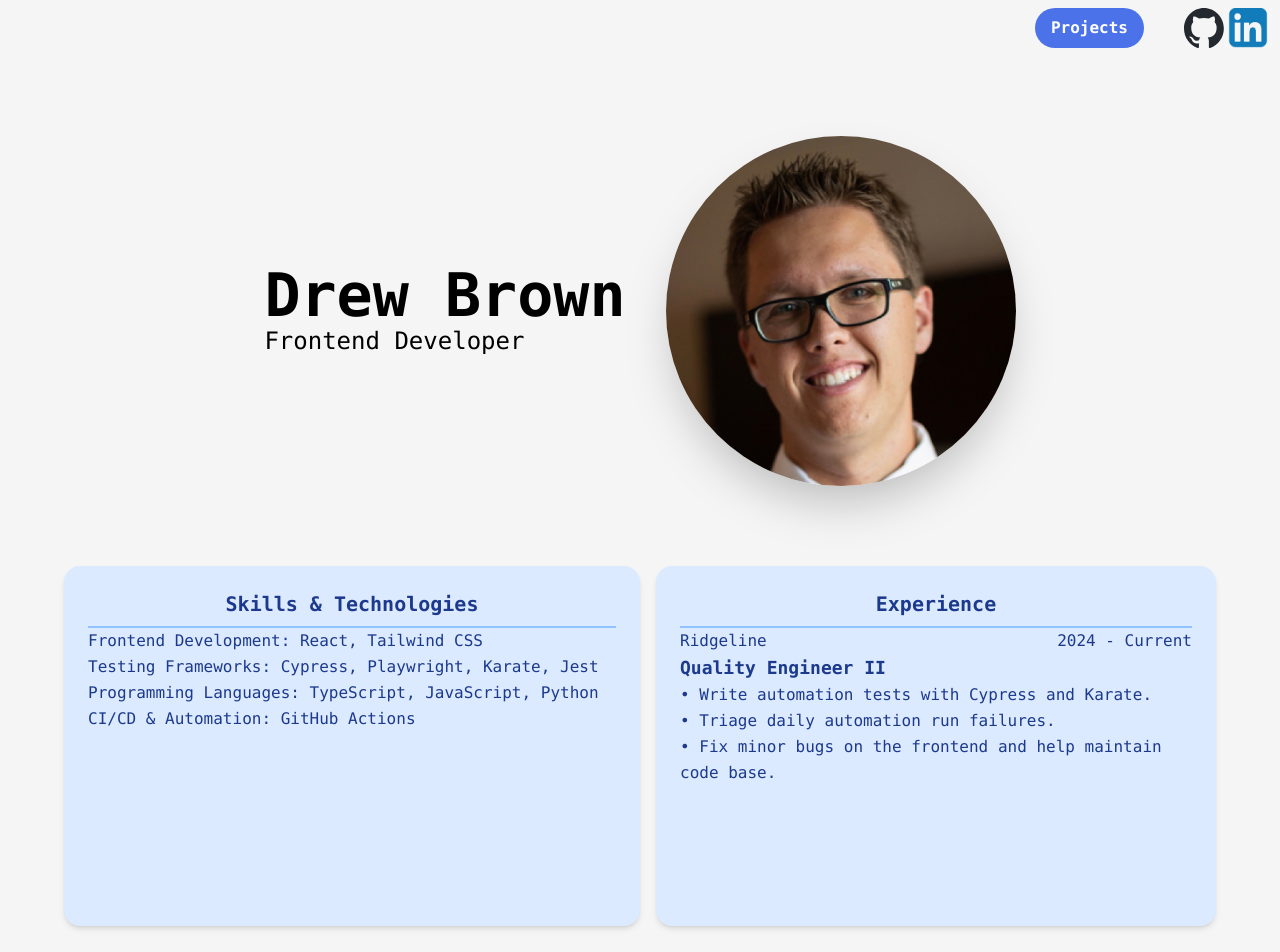
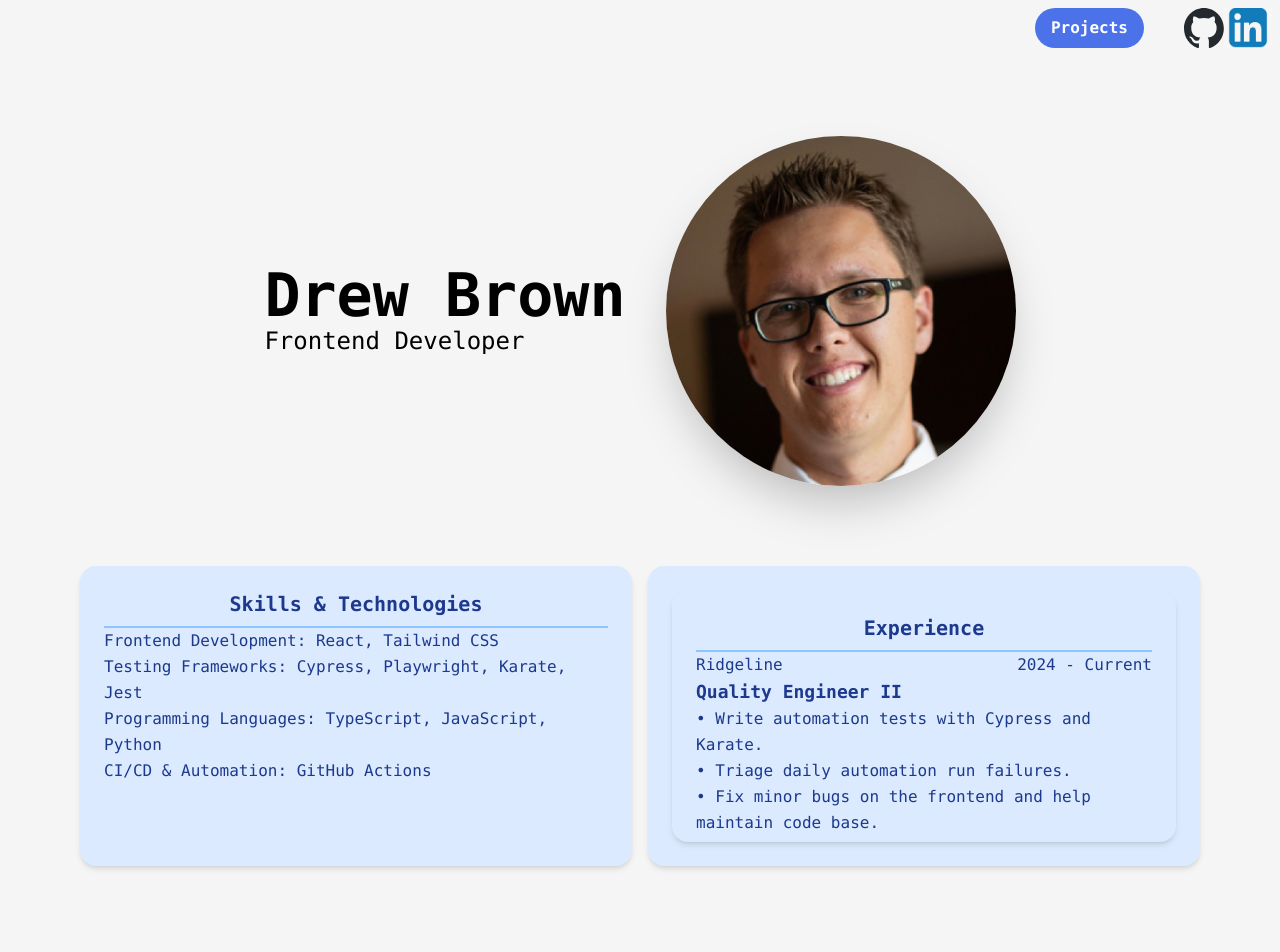
Before and after one commit to drewbrownie21/Portfolio, a React (Vite) app: page / in a window 1280 px wide. Shown: the top 952 px of the page. Built offline with nearby package versions, Linux system fonts and the light colour scheme.

Commit message:
Styling updates

```diff
--- a/src/Background/Background.tsx
+++ b/src/Background/Background.tsx
@@ -4,7 +4,7 @@ import Experience from "./Experience";
 function Background() {
   return (
     <article>
-      <section className="flex flex-col md:flex-row items-stretch justify-center gap-4 max-w-6xl mx-auto h-90">
+      <section className="flex flex-col md:flex-row items-stretch justify-center gap-4 max-w-6xl mx-auto px-4">
         <Skills />
         <Experience />
       </section>
--- a/src/Background/Experience.tsx
+++ b/src/Background/Experience.tsx
@@ -29,8 +29,8 @@ const jobs: Jobs[] = [
     ],
   },
   {
-    company: "Scientifc Games",
-    jobTitle: "Software Quality Assuance Engineer",
+    company: "Scientific Games",
+    jobTitle: "Software Quality Assurance Engineer",
     dateRange: "2019 - 2021",
     duties: [
       "Tested games to ensure the final product was compliant and ready for field use.",
@@ -79,16 +79,19 @@ function Experience() {
 
   return (
 <section
-      className="flex-1 outline-none [perspective:100rem]"
+  className="flex-1 w-full bg-blue-100 text-blue-900 rounded-2xl shadow-md p-6 overflow-hidden min-h-[300px]"
   onClick={() => handleCount(1)}
 >
 <div
-        className={`relative size-full transition duration-500 [transform-style:preserve-3d] ${flipped ? "[transform:rotateY(180deg)]" : ""}`}
+  className={`relative w-full h-full transition duration-500 [transform-style:preserve-3d] ${
+    flipped ? "[transform:rotateY(180deg)]" : ""
+  }`}
 >
-        <div className="absolute inset-0 size-full bg-blue-100 text-blue-900 rounded-2xl shadow-md p-6 max-w-xl [backface-visibility:hidden]">
+  <div className="absolute inset-0 w-full h-full bg-blue-100 text-blue-900 rounded-2xl shadow-md p-6 [backface-visibility:hidden]">
     <CardDetails />
   </div>
-        <div className="absolute inset-0 size-full bg-blue-100 text-blue-900 rounded-2xl shadow-md p-6 max-w-xl [backface-visibility:hidden] [transform:rotateY(180deg)]">
+
+  <div className="absolute inset-0 w-full h-full bg-blue-100 text-blue-900 rounded-2xl shadow-md p-6 [transform:rotateY(180deg)] [backface-visibility:hidden]">
     <CardDetails />
   </div>
 </div>
--- a/src/Background/Skills.tsx
+++ b/src/Background/Skills.tsx
@@ -1,6 +1,6 @@
 function Skills() {
   return (
-    <section className="flex-1 bg-blue-100 text-blue-900 rounded-2xl shadow-md p-6 max-w-xl">
+<section className="flex-1 w-full bg-blue-100 text-blue-900 rounded-2xl shadow-md p-6 overflow-hidden">
       <h1 className="font-bold text-xl text-center border-b-2 border-blue-300 pb-2">
         Skills & Technologies
       </h1>
```
Lines whose indentation alone changed are shown as unchanged.
